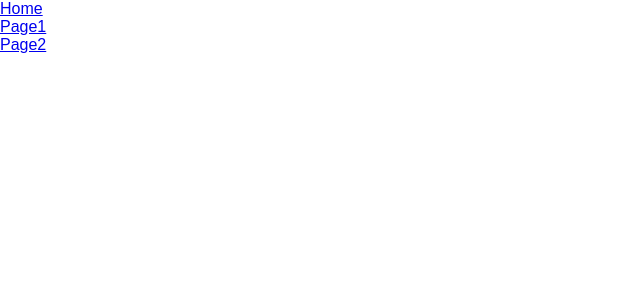
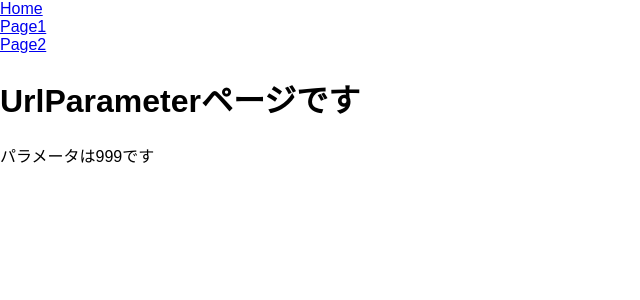
Before and after one commit to Ha-ji-me/leraning-react-jakee, a React (Create React App) app: page /page2/999 in a window 1280 px wide. Before the commit this address had no page. Shown: the top 300 px of the page, without its empty margins (0-640 px from the left). Built offline with nearby package versions, Linux system fonts and the light colour scheme.

Commit message:
sec5/URLパラメータ：pathに「:id」と設定することで動的にidをセットすることができる

```diff
--- a/src/router/MainRouter.jsx
+++ b/src/router/MainRouter.jsx
@@ -4,6 +4,7 @@
 import { Page1DetailA } from "./Page1DetailA"
 import { Page1DetailB } from "./Page1DetailB"
 import { Page2 } from "./Page2"
+import { UrlParameter } from "./UrlParameter"
 
 export function MainRouter() {
   return (
@@ -14,7 +15,10 @@
           <Route path="detail-a" element={<Page1DetailA />} />
           <Route path="detail-b" element={<Page1DetailB />} />
         </Route>
-        <Route path="/page2" element={<Page2 />} />
+        <Route path="/page2">
+          <Route index={true} element={<Page2 />} />
+          <Route path=":id" element={<UrlParameter />} />
+        </Route>
     </Routes>
   )
 }
--- a/src/router/Page2.jsx
+++ b/src/router/Page2.jsx
@@ -1,7 +1,10 @@
+import React, { Link } from "react-router-dom"
+
 export const Page2 = () => {
   return(
     <div>
       <h1>Page2です</h1>
+      <Link to={"/page2/999"}>URLパラメータ</Link>
     </div>
   )
 }
--- /dev/null
+++ b/src/router/UrlParameter.jsx
@@ -0,0 +1,11 @@
+import React, { useParams } from "react-router-dom"
+
+export const UrlParameter = () => {
+  const { id } = useParams();
+  return (
+    <div>
+      <h1>UrlParameterページです</h1>
+      <p>パラメータは{ id }です</p>
+    </div>
+  )
+}
```
